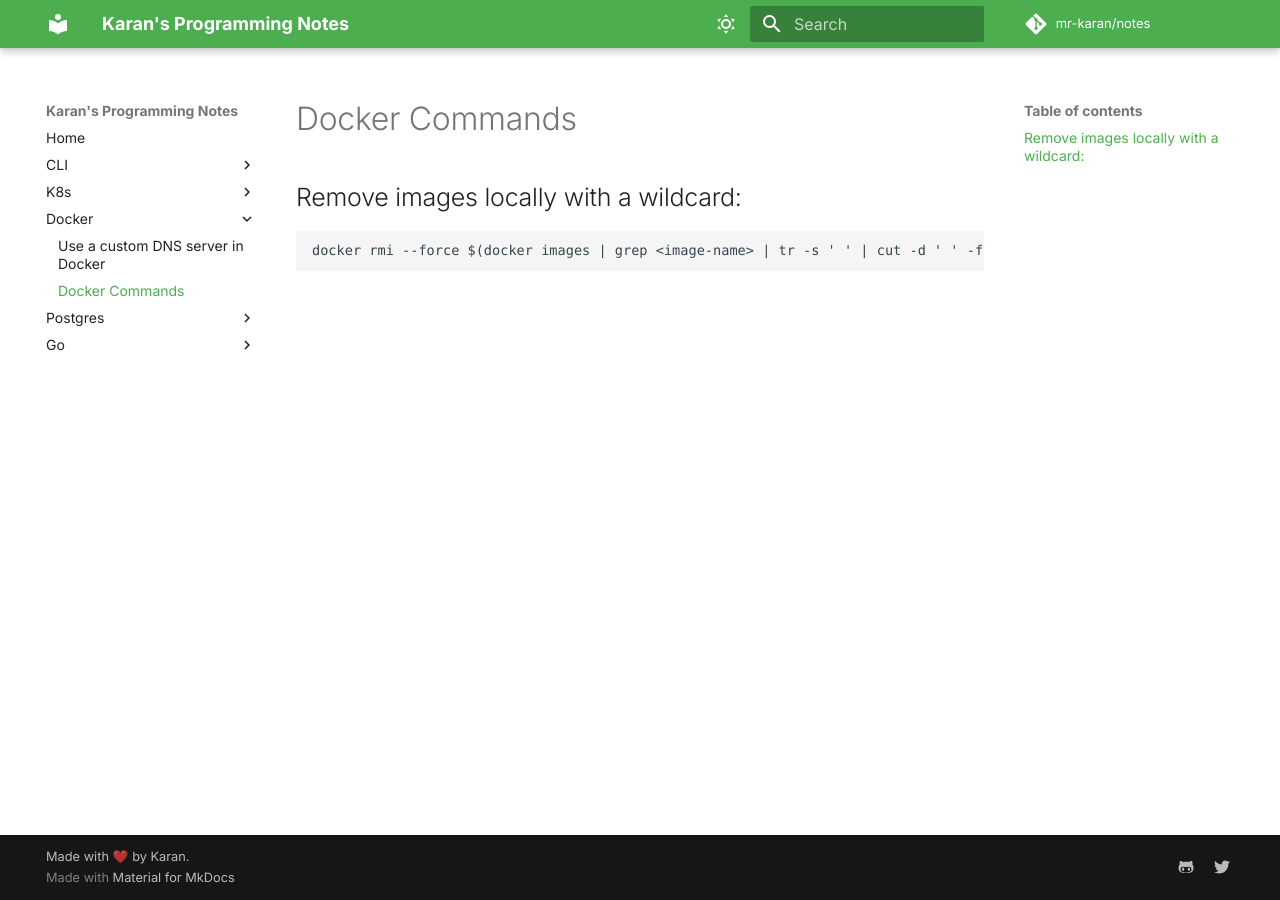
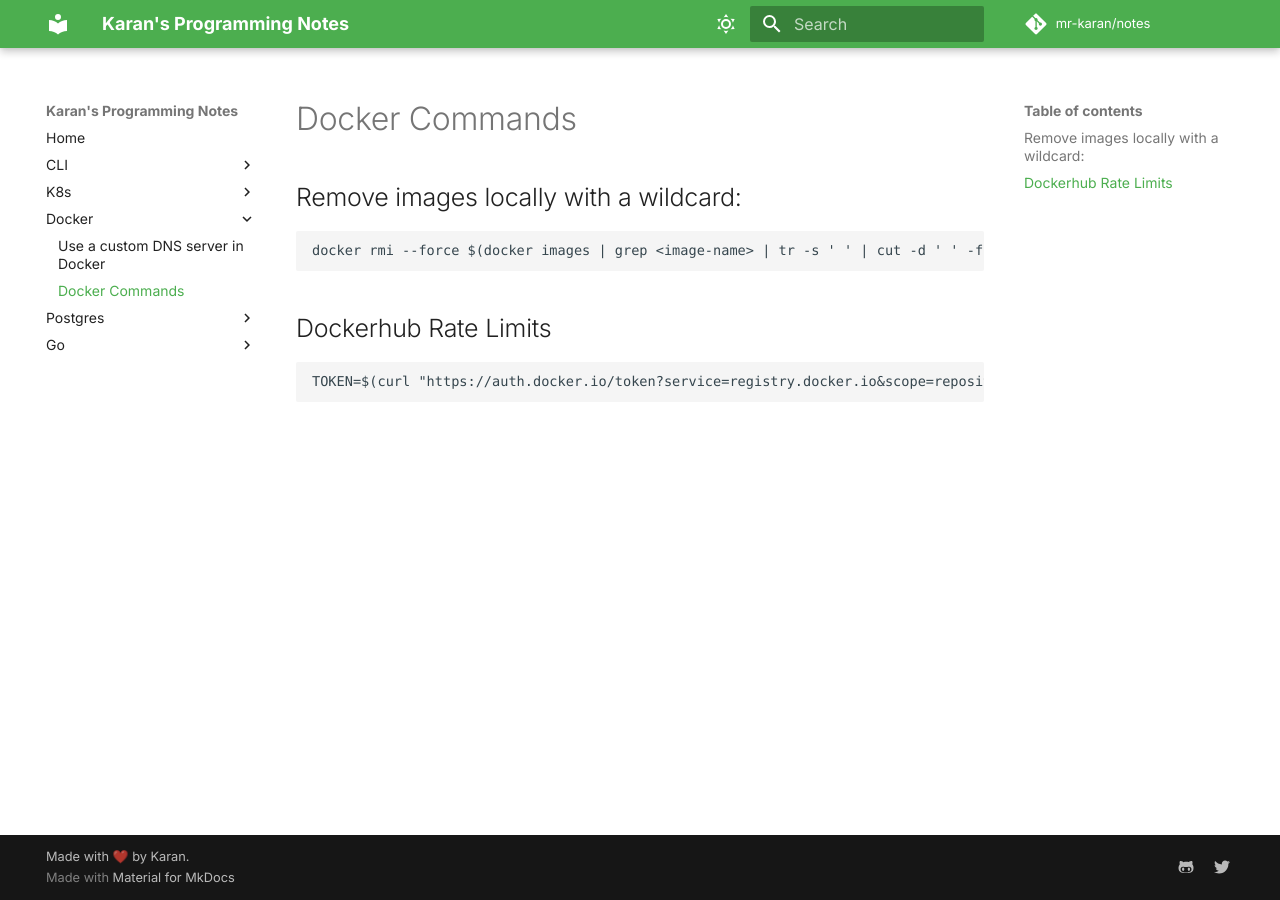
Before and after one commit to mr-karan/notes, an MkDocs documentation site: the page built from docs/docker/commands.md, in a window 1280 px wide. Built offline with MkDocs 1.6.1 and Material for MkDocs 9.7.7, drawn with Linux system fonts in a browser that asks for light colours; some web fonts are replaced; comment, search, counter and statistics services are not loaded.

Commit message:
add: Docker rate limit snippet

````diff
--- a/docs/docker/commands.md
+++ b/docs/docker/commands.md
@@ -5,3 +5,9 @@
 ```
 docker rmi --force $(docker images | grep <image-name> | tr -s ' ' | cut -d ' ' -f 3) `
 ```
+
+## Dockerhub Rate Limits
+
+```
+TOKEN=$(curl "https://auth.docker.io/token?service=registry.docker.io&scope=repository:ratelimitpreview/test:pull" | jq --raw-output .token) && curl --head --header "Authorization: Bearer $TOKEN" "https://registry-1.docker.io/v2/ratelimitpreview/test/manifests/latest" 2>&1 | grep ratelimit
+```
````
